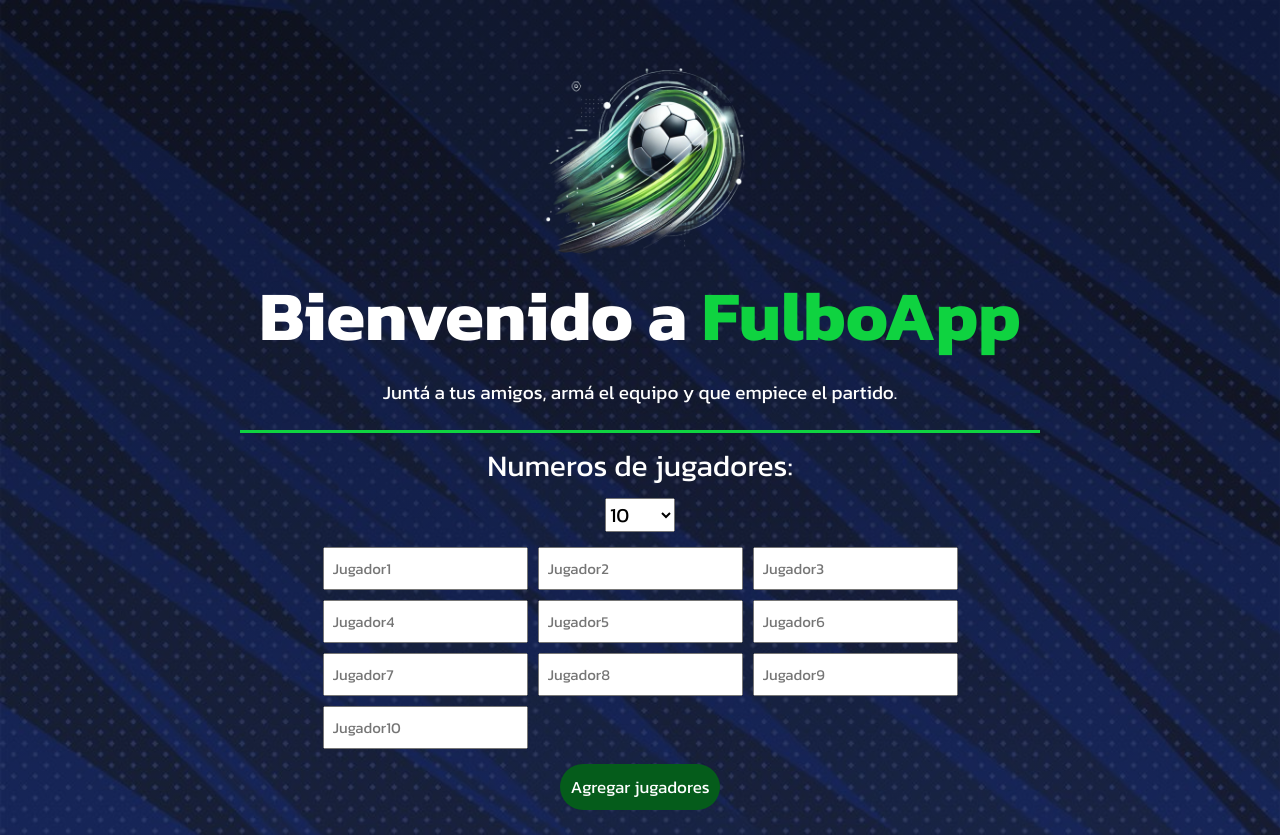
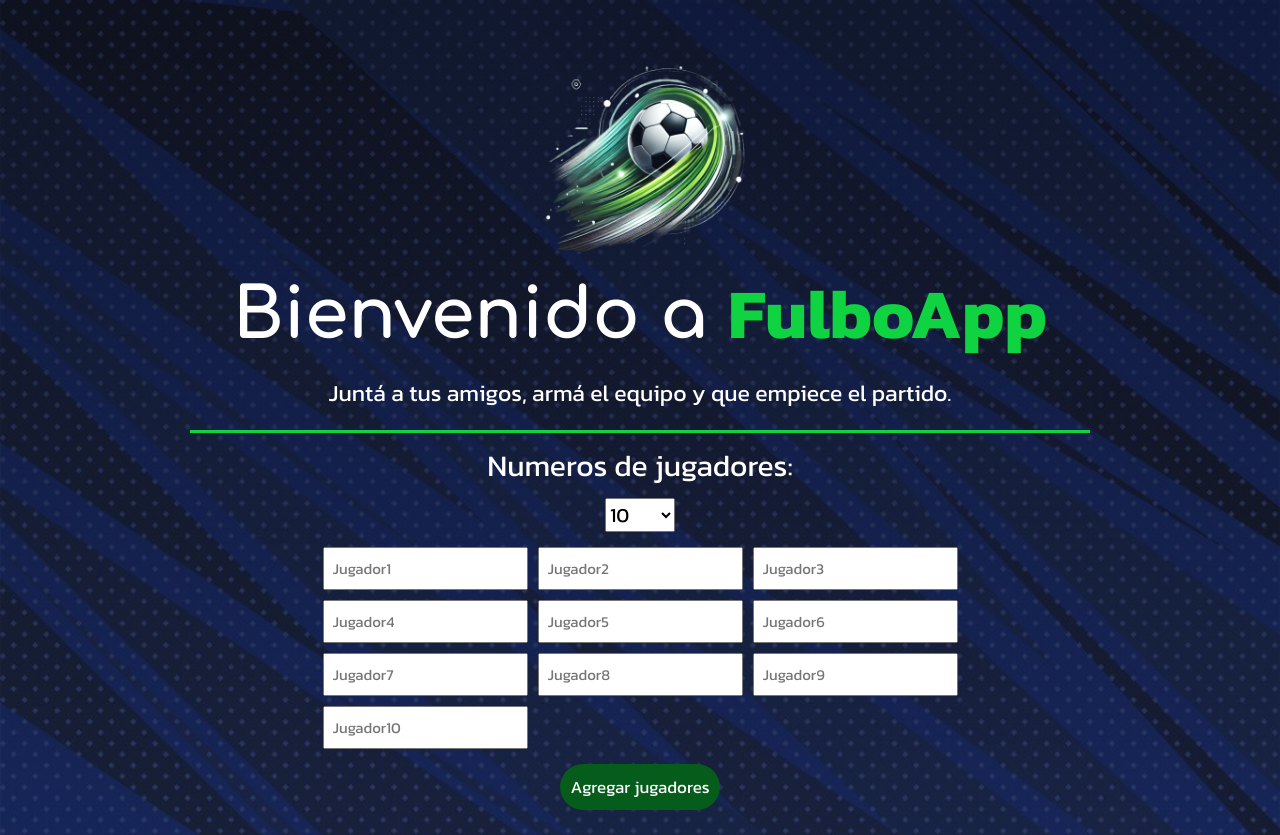
Before and after one commit to santimontironi/fulboApp, a React (Vite) app: page / in a window 1280 px wide. Built offline with nearby package versions, Linux system fonts and the light colour scheme.

Commit message:
Modificaciones en el diseño y en el comportamiento al eliminar los jugadores agregados

```diff
--- a/src/assets/css/Main.css
+++ b/src/assets/css/Main.css
@@ -1,5 +1,5 @@
 main{
-    width: 800px;
+    width: 900px;
     height: 400px;
     margin: auto;
     display: flex;
@@ -21,6 +21,7 @@ main h1{
     margin-top: 30px;
     margin-bottom: 10px;
     color: #fff;
+    font-family: "Comfortaa", serif;
 }
 
 main span{
@@ -28,7 +29,7 @@ main span{
 }
 
 main p{
-    font-size: 19px;
+    font-size: 23px;
     color: #fff;
     text-align: center;
 }
--- a/src/assets/css/equipos.css
+++ b/src/assets/css/equipos.css
@@ -57,9 +57,15 @@
 }
 
 @media(max-width:800px){
+    .contenedor-equipos{
+        justify-content: center;
+        align-items: center;
+    }
     .titulo{
         background-color: #fff;
         color: #0c8129;
-        font-size: 25px;
+        font-size: 22px;
+        width: 300px;
+        text-align: center;
     }
 }
--- a/src/assets/css/index.css
+++ b/src/assets/css/index.css
@@ -1,4 +1,5 @@
 @import url('https://fonts.googleapis.com/css2?family=Kanit:ital,wght@0,100;0,200;0,300;0,400;0,500;0,600;0,700;0,800;0,900;1,100;1,200;1,300;1,400;1,500;1,600;1,700;1,800;1,900&display=swap');
+@import url('https://fonts.googleapis.com/css2?family=Comfortaa:wght@300..700&display=swap');
 
 *{
     margin: 0;
--- a/src/components/Formulario.jsx
+++ b/src/components/Formulario.jsx
@@ -26,7 +26,6 @@ export const Formulario = () => {
   }
 
   function limpiarEquipos(){
-    setJugadores(Array(cantidad).fill(''))
     setJugadoresAgregados(false)
   }
 
```
